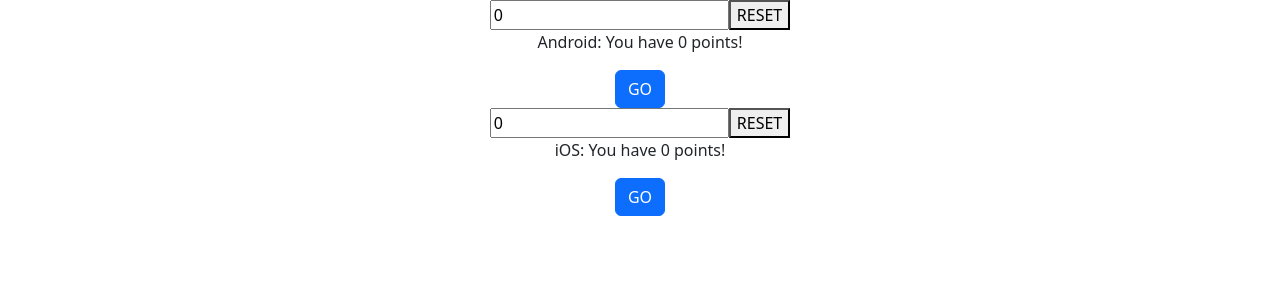
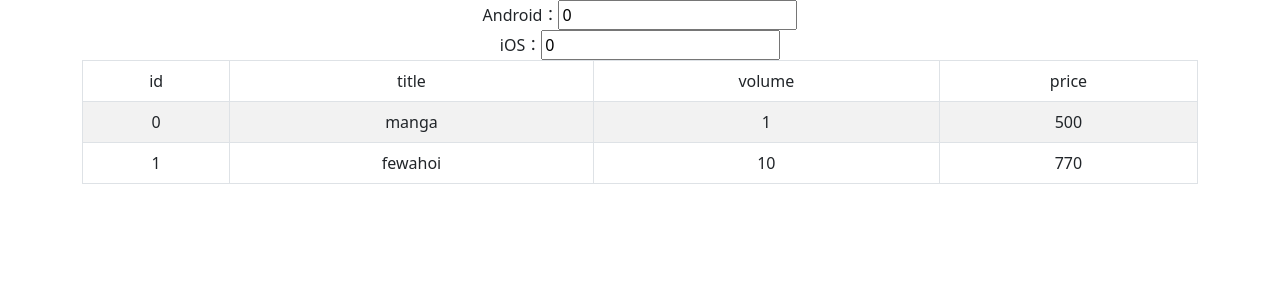
Before and after one commit to face4/Frugal, a React (Create React App) app: page / in a window 1280 px wide. Shown: the top 300 px of the page. Built offline with nearby package versions, Linux system fonts and the light colour scheme.

Commit message:
providerで遊ぶ

```diff
--- a/src/App.js
+++ b/src/App.js
@@ -1,12 +1,16 @@
 import './App.css';
 import Form from './Form.js';
+import BooksTable from './BooksTable.js';
 
 function App() {
   return (
-    <div className="App">
-      <Form title="Android"/>
-      <Form title="iOS"/>
-    </div>
+      <div className="App">
+        <Form os="Android" />
+        <Form os="iOS" />
+        <div className='container'>
+          <BooksTable />
+        </div>
+      </div>
   );
 }
 
--- /dev/null
+++ b/src/BooksData.json
@@ -0,0 +1,14 @@
+[
+    {
+        "id": 0,
+        "title": "manga",
+        "volume": 1,
+        "price": 500
+    },
+    {
+        "id": 2,
+        "title": "fewahoi",
+        "volume": 10,
+        "price": 770
+    }
+]
--- /dev/null
+++ b/src/BooksProvider.js
@@ -0,0 +1,25 @@
+import React, { createContext, useState, useContext } from "react";
+import { v4 } from "uuid";
+import BooksData from "./BooksData.json";
+
+const BooksContext = createContext();
+export const useBooks = () => useContext(BooksContext);
+
+export default function BooksProvider({ children }) {
+    const [books, setBooks] = useState(BooksData);
+
+    const addBook = (title, volume, price) =>
+        setBooks([...books,
+        {
+            id: v4(),
+            title,
+            volume,
+            price
+        }]);
+
+    return (
+        <BooksContext.Provider value={{books, addBook}}>
+            {children}
+        </BooksContext.Provider>
+    );
+}
--- /dev/null
+++ b/src/BooksTable.js
@@ -0,0 +1,29 @@
+import React from "react";
+import { useBooks } from "./BooksProvider";
+import { Table } from "react-bootstrap";
+
+export default function BooksTable() {
+    const { books } = useBooks();
+    return (
+        <Table striped bordered hover>
+            <thead>
+                <tr>
+                    <td>id</td>
+                    <td>title</td>
+                    <td>volume</td>
+                    <td>price</td>
+                </tr>
+            </thead>
+            <tbody>
+                {books.map((book, i) =>
+                    <tr key={i}>
+                        <td>{i}</td>
+                        <td>{book.title}</td>
+                        <td>{book.volume}</td>
+                        <td>{book.price}</td>
+                    </tr>
+                )}
+            </tbody>
+        </Table>
+    )
+}
--- a/src/Form.js
+++ b/src/Form.js
@@ -1,12 +1,12 @@
 import React, { useState } from "react";
-import { Button } from "react-bootstrap";
 
-export default function Form({ title }) {
+export default function PointForm({ os }) {
     const [point, setPoint] = useState(0);
 
     return (
         <>
-            <form onSubmit={() => {setPoint(0)}}>
+            <form>
+                <label>{os}：</label>
                 <input
                     value={point}
                     onChange={event => setPoint(event.target.value)}
@@ -14,11 +14,7 @@
                     placeholder="point..."
                     required
                 />
-                <button>RESET</button>
             </form>
-            <p>{title}: You have {point} points!</p>
-
-            <Button>GO</Button>
         </>
     );
 }
--- a/src/index.js
+++ b/src/index.js
@@ -4,12 +4,15 @@
 import 'bootstrap/dist/css/bootstrap.min.css';
 import App from './App';
 import reportWebVitals from './reportWebVitals';
+import BooksProvider from './BooksProvider.js';
 
 const root = ReactDOM.createRoot(document.getElementById('root'));
 root.render(
-  <React.StrictMode>
-    <App />
-  </React.StrictMode>
+  <BooksProvider>
+    <React.StrictMode>
+      <App />
+    </React.StrictMode>
+  </BooksProvider>
 );
 
 // If you want to start measuring performance in your app, pass a function
```
Also changed, not shown: 7 other files (tests, documents, lock files or other folders).
